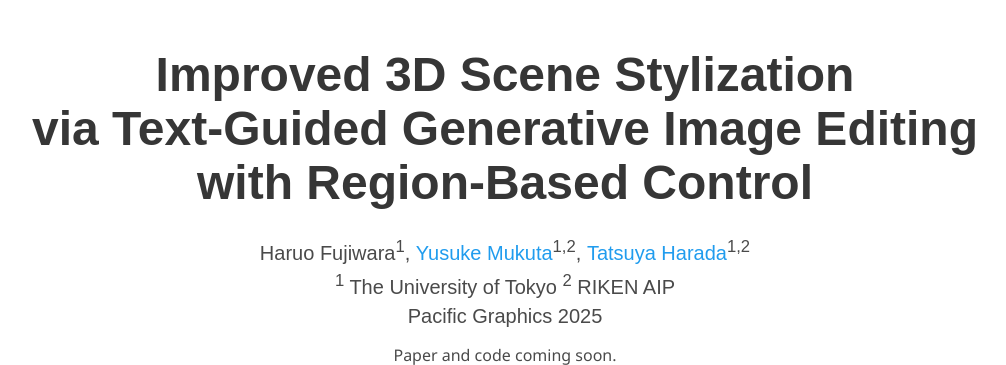
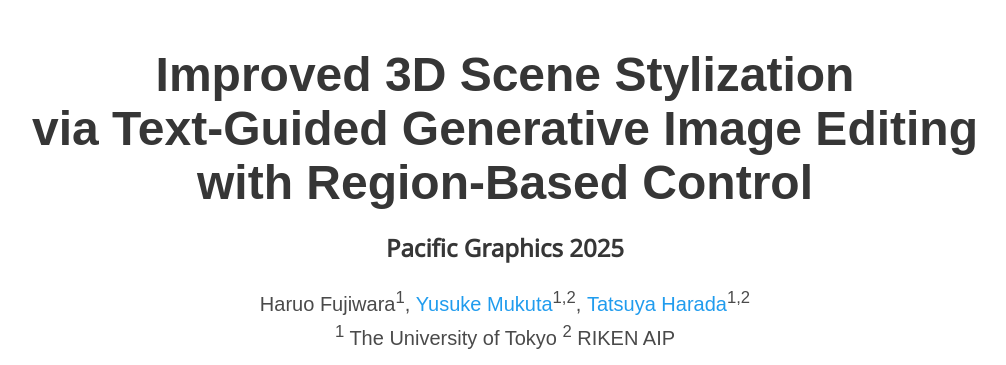
Before and after one commit to haruolabs/improved-gs-style-page, a plain HTML site: page index.html in a window 1280 px wide. Shown: the top 365 px of the page, without its empty margins (135-1141 px from the left). Drawn offline with nearby package versions, Linux system fonts and the light colour scheme; some icons are missing; a web font is replaced by a local one.

Commit message:
Minor edit.

```diff
--- a/index.html
+++ b/index.html
@@ -56,6 +56,7 @@
         <div class="columns is-centered">
           <div class="column has-text-centered">
             <h1 class="title is-1 publication-title">Improved 3D Scene Stylization<br>via Text-Guided Generative Image Editing with Region-Based Control</h1>
+            <h3 class="title is-4">Pacific Graphics 2025</h3>
             <div class="is-size-5 publication-authors">
               <!-- Paper authors -->
               <span class="author-block">
@@ -70,7 +71,6 @@
                   <div class="is-size-5 publication-authors">
                     <span class="author-block"><sup>1</sup> The University of Tokyo</span>
                     <span class="author-block"><sup>2</sup> RIKEN AIP</span>
-                    <br>Pacific Graphics 2025
                     <!-- <span class="eql-cntrb"><small><br><sup>1</sup>Indicates Equal Contribution</small></span> -->
                   </div>
 
```
